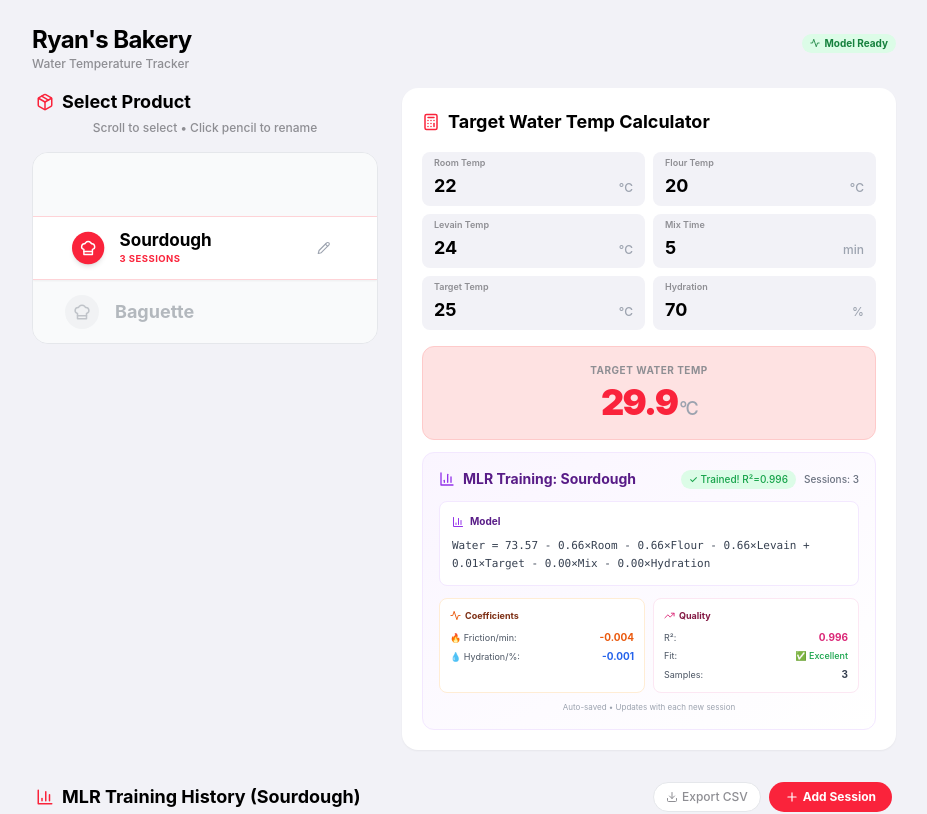
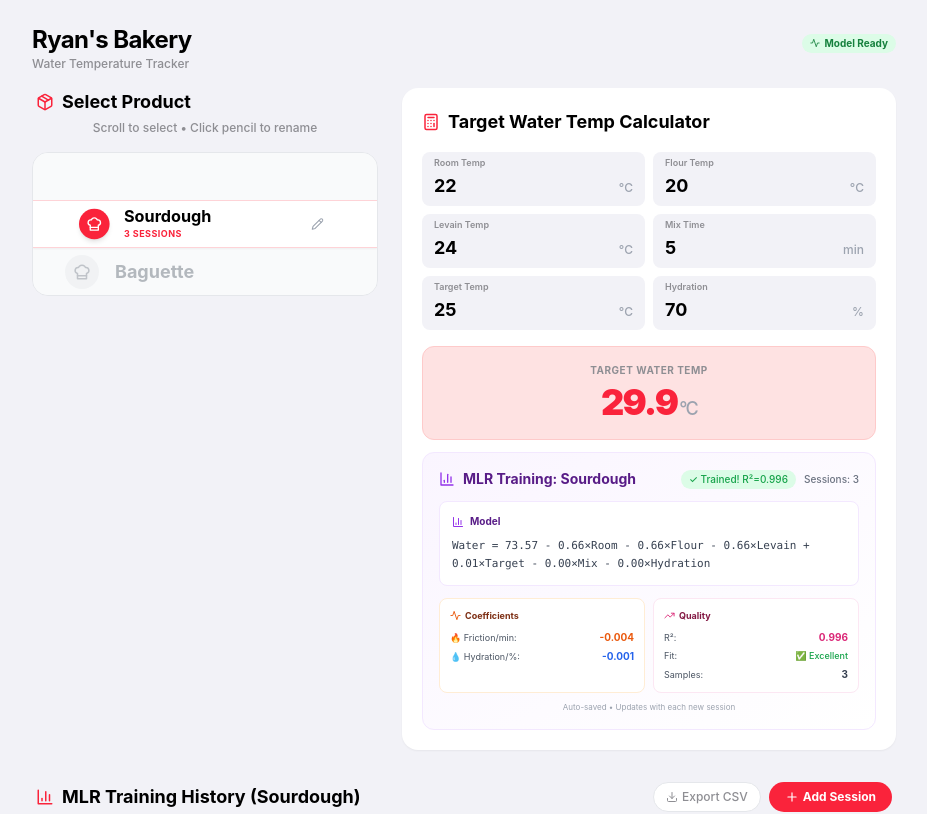
Before and after one commit to ghryan0000/dough-temp-tracker, a React (Vite) app: page / in a window 1280 px wide. Shown: the top 814 px of the page, without its empty margins (176-1103 px from the left). Built offline with nearby package versions, Linux system fonts and the light colour scheme.

Commit message:
Optimize product wheel layout: reduce usage size and adjust scale

```diff
--- a/dough-temp-tracker.tsx
+++ b/dough-temp-tracker.tsx
@@ -688,7 +688,7 @@ function ProductWheelSelector({ products, selectedProductId, setSelectedProductI
   const [editingId, setEditingId] = useState(null);
   const [editValue, setEditValue] = useState('');
   const isScrollingRef = useRef(false); // Prevents feedback loop
-  const itemHeight = 64; // Height of each item in the wheel
+  const itemHeight = 48; // Height of each item in the wheel
 
   // Scroll to selected product on mount or when selection changes externally
   useEffect(() => {
@@ -743,18 +743,18 @@ function ProductWheelSelector({ products, selectedProductId, setSelectedProductI
   };
 
   return (
-    <div className="relative h-48 w-full overflow-hidden select-none bg-gray-50 rounded-2xl border border-gray-200">
+    <div className="relative h-36 w-full overflow-hidden select-none bg-gray-50 rounded-2xl border border-gray-200">
       {/* Center Highlight Zone */}
-      <div className="absolute top-1/2 left-0 right-0 h-16 -mt-8 bg-white border-y border-apple-red/20 z-0 pointer-events-none shadow-sm" />
+      <div className="absolute top-1/2 left-0 right-0 h-12 -mt-6 bg-white border-y border-apple-red/20 z-0 pointer-events-none shadow-sm" />
 
       {/* Gradient Masks */}
-      <div className="absolute top-0 left-0 right-0 h-16 bg-gradient-to-b from-gray-50 to-transparent z-10 pointer-events-none" />
-      <div className="absolute bottom-0 left-0 right-0 h-16 bg-gradient-to-t from-gray-50 to-transparent z-10 pointer-events-none" />
+      <div className="absolute top-0 left-0 right-0 h-12 bg-gradient-to-b from-gray-50 to-transparent z-10 pointer-events-none" />
+      <div className="absolute bottom-0 left-0 right-0 h-12 bg-gradient-to-t from-gray-50 to-transparent z-10 pointer-events-none" />
 
       {/* Scroll Container */}
       <div
         ref={containerRef}
-        className="h-full overflow-y-auto snap-y snap-mandatory py-16 no-scrollbar relative z-20"
+        className="h-full overflow-y-auto snap-y snap-mandatory py-12 no-scrollbar relative z-20"
         onScroll={onScroll}
       >
         {products.map((product) => {
@@ -765,7 +765,7 @@ function ProductWheelSelector({ products, selectedProductId, setSelectedProductI
           return (
             <div
               key={product.id}
-              className={`h-16 flex items-center justify-between px-8 snap-center transition-all duration-300 ${isSelected ? 'opacity-100 scale-95' : 'opacity-40 scale-100'
+              className={`h-12 flex items-center justify-between px-8 snap-center transition-all duration-300 ${isSelected ? 'opacity-100 scale-90' : 'opacity-40 scale-100'
                 }`}
               onClick={() => {
                 if (!isEditing) {
@@ -816,7 +816,7 @@ function ProductWheelSelector({ products, selectedProductId, setSelectedProductI
           );
         })}
         {/* Bottom spacer - allows last item to center */}
-        <div style={{ height: '128px' }} />
+        <div style={{ height: '96px' }} />
       </div>
     </div>
   );
```
